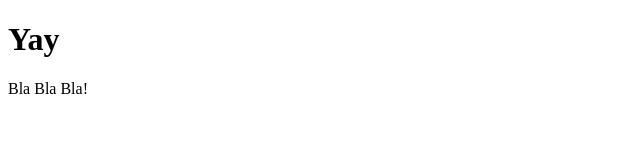
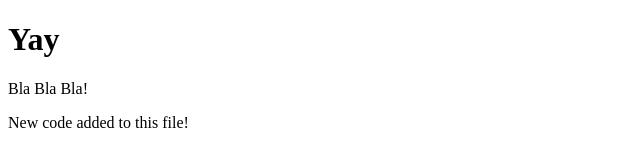
Before and after one commit to dev-weirdo/git-two, a plain HTML site: page index.html in a window 1280 px wide. Shown: the whole page, without its empty margins (0-640 px from the left). Drawn offline with Linux system fonts and the light colour scheme.

Commit message:
added some code

```diff
--- a/index.html
+++ b/index.html
@@ -9,5 +9,6 @@
 <body>
     <h1>Yay</h1>
     <p>Bla Bla Bla!</p>
+    <p>New code added to this file!</p>
 </body>
 </html>
```
